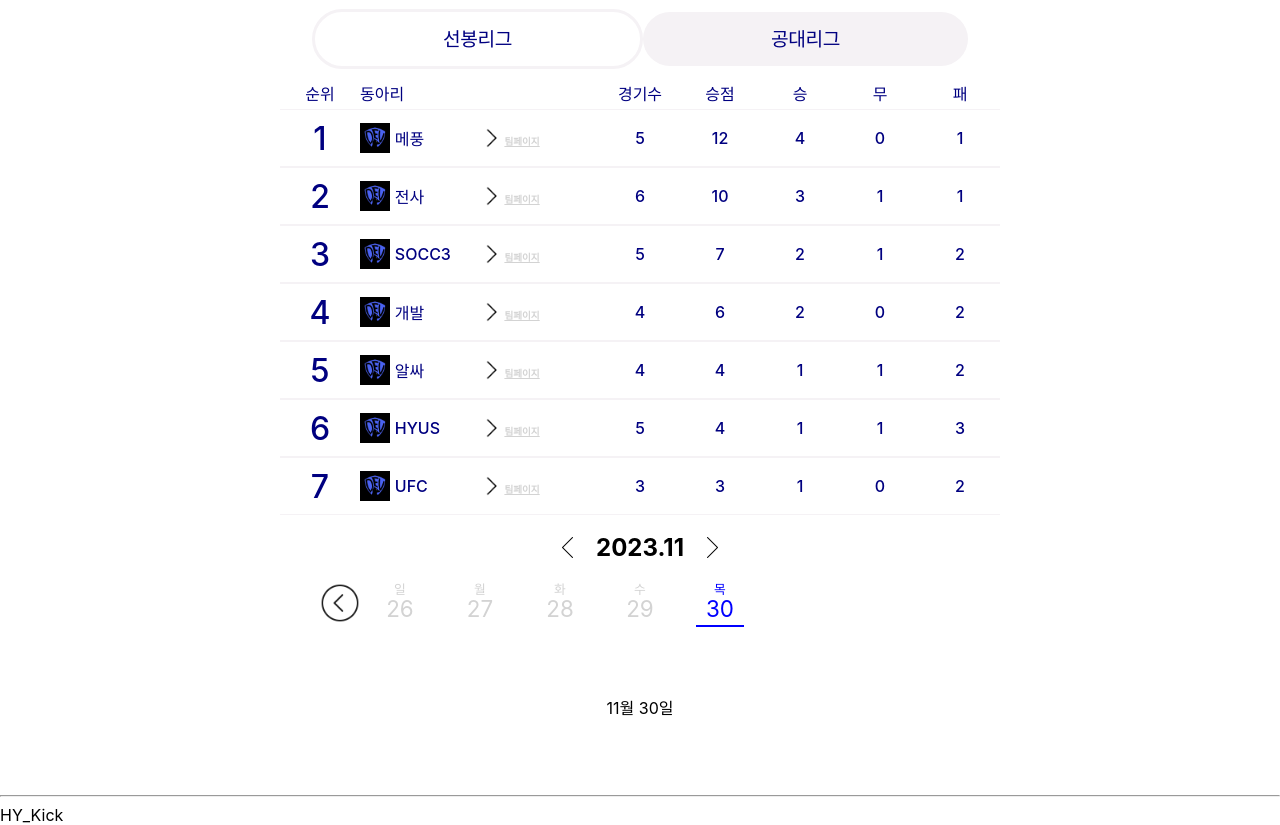
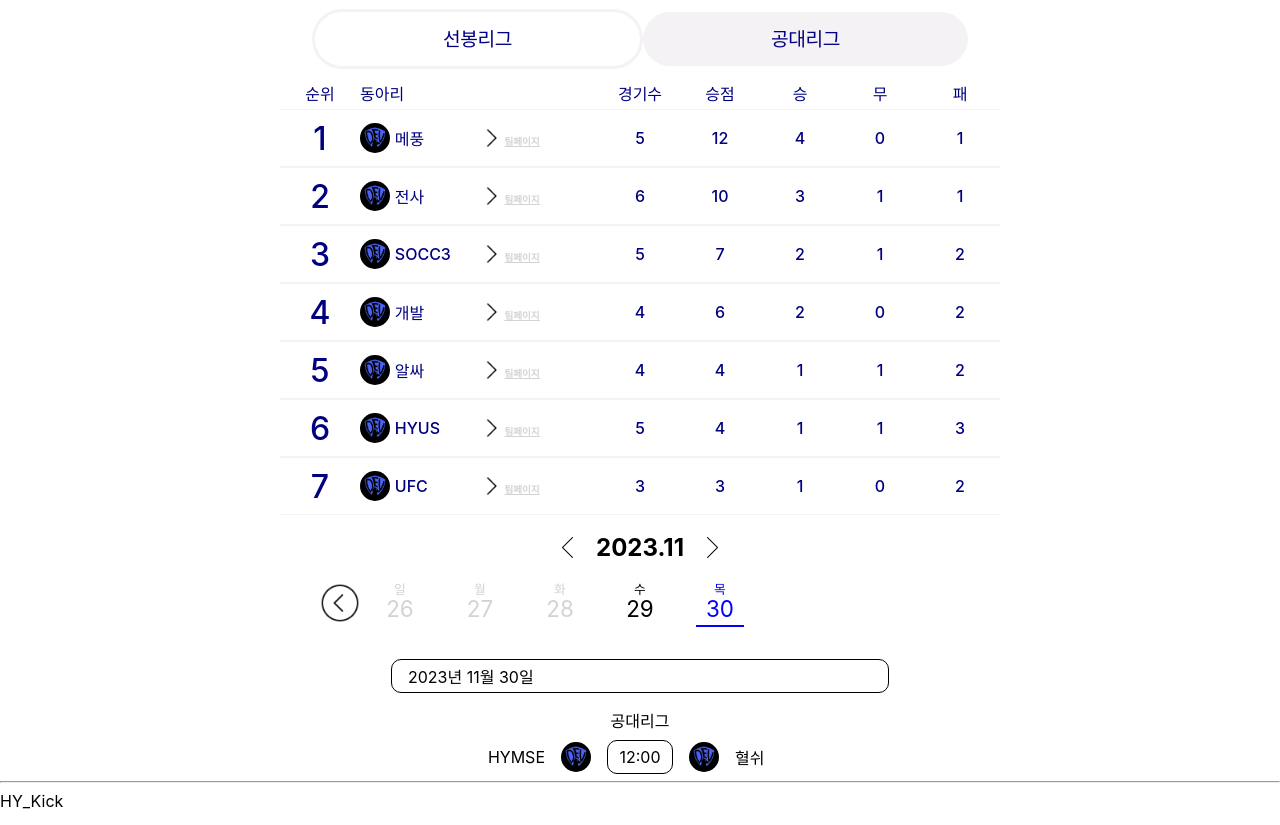
Before and after one commit to ludals/HY_kick, a React (Create React App) app in the folder my-app/: page /home in a window 1280 px wide. Shown: the part 905-1730 px from the top of the page. Built offline with nearby package versions, Linux system fonts and the light colour scheme.

Commit message:
Fix: Daily Schedule

```diff
--- a/my-app/src/component/matches.json
+++ b/my-app/src/component/matches.json
@@ -1,5 +1,26 @@
 {
   "match": [
+    {
+      "date": "2023-11-29",
+      "home": "HYMSE",
+      "away": "혈쉬",
+      "time": "12",
+      "league": "공대리그"
+    },
+    {
+      "date": "2023-11-30",
+      "home": "HYMSE",
+      "away": "혈쉬",
+      "time": "12",
+      "league": "공대리그"
+    },
+    {
+      "date": "2023-12-1",
+      "home": "HYMSE",
+      "away": "혈쉬",
+      "time": "12",
+      "league": "공대리그"
+    },
     {
       "date": "2023-9-4",
       "home": "HYMSE",
@@ -30,21 +51,21 @@
     },
     {
       "date": "2023-9-8",
-      "home": "SHINHWA",
+      "home": "신화",
       "away": "포유",
       "time": "12",
       "league": "공대리그"
     },
     {
       "date": "2023-9-8",
-      "home": "SHOOTTANK",
+      "home": "슈탱",
       "away": "LALA",
       "time": "13",
       "league": "공대리그"
     },
     {
       "date": "2023-10-4",
-      "home": "SHOOTTANK",
+      "home": "슈탱",
       "away": "혈쉬",
       "time": "12",
       "league": "공대리그"
@@ -52,7 +73,7 @@
     {
       "date": "2023-10-4",
       "home": "HYMSE",
-      "away": "SHINHWA",
+      "away": "신화",
       "time": "13",
       "league": "공대리그"
     },
--- a/my-app/src/component/rank/Ranktable.jsx
+++ b/my-app/src/component/rank/Ranktable.jsx
@@ -4,7 +4,7 @@ import arrow from "../../asset/right_arrow.png"
 import { Link } from "react-router-dom";
 import { useSelector } from "react-redux";
 
-const Ranktable = ({children}) => {
+const Ranktable = ({ children }) => {
   const teams = useSelector((state) => state.ranking.value)
   const teamDatas = (children === "선봉리그" ? teams.ranking.sunbong : teams.ranking.gongde);
   const teamPagePaths = {
@@ -12,19 +12,19 @@ const Ranktable = ({children}) => {
     '메풍': '/maepung',
     '전사': '/junsa',
     'SOCC3': '/socc3',
-        '알싸' : '/alssa',
-        'HYUS' : '/hyus',
-        'UFC' : '/ufc',
+    '알싸': '/alssa',
+    'HYUS': '/hyus',
+    'UFC': '/ufc',
 
     '슈탱': '/shootang',
-        'AUSOC' : '/ausoc',
-        'HYMSE' : '/hymse',
-        '신화' : '/sinhwa',
-        '포유' : '/foryou',
-        'LALA' : '/lala',
-        '혈쉬' : '/hyulshe',
+    'AUSOC': '/ausoc',
+    'HYMSE': '/hymse',
+    '신화': '/sinhwa',
+    '포유': '/foryou',
+    'LALA': '/lala',
+    '혈쉬': '/hyulshe',
   };
-    return(
+  return (
     <RankWrapper>
       <RankHeader>
         <span className="ranking">순위</span>
@@ -35,9 +35,9 @@ const Ranktable = ({children}) => {
         <span>무</span>
         <span>패</span>
       </RankHeader>
-            {teamDatas.map((teamData, index)=>(
+      {teamDatas.map((teamData, index) => (
         <RankBody key={index}>
-                        <span className="rank">{index+1}</span>
+          <span className="rank">{index + 1}</span>
           <span className="clubname">
             <img
               className="logo"
@@ -45,6 +45,7 @@ const Ranktable = ({children}) => {
               alt="logo"
               width={30}
               height={30}
+              style={{ borderRadius: "70%", overflow: "hidden" }}
             />
             <span>{teamData.name}</span>
             <Link to={teamPagePaths[teamData.name] || '/default'} className="link">
--- a/my-app/src/component/schedule/Schedule.jsx
+++ b/my-app/src/component/schedule/Schedule.jsx
@@ -6,6 +6,7 @@ import gotoRight from "../../asset/gotoRight.png"
 import arrowLeft from "../../asset/arrow_left.png"
 import arrowRight from "../../asset/arrow_right.png"
 import { useSelector } from "react-redux";
+import logo from "../team_image/gaebal.jpg";
 
 const initialState = {
   today: new Date(),
@@ -131,6 +132,11 @@ const Schedule = () => {
     setMatchInfo(matchInfo);
   }
 
+  useEffect(() => {
+    const matchInfo = loadMatchData(state.weekData.getFullYear(), state.weekData.getMonth() + 1, state.weekData.getDate());
+    setMatchInfo(matchInfo);
+  }, [])
+
 
   const prevMonth = () => {
     dispatch({ type: 'PREV_MONTH' });
@@ -163,19 +169,25 @@ const Schedule = () => {
         <img src={gotoRight} alt="gotoRight" className="nextWeek" onClick={nextWeek} />
       </WeekWrapper>
       <MatchWrapper>
-        <div>{state.clicked.month}월 {state.clicked.date}일</div>
+        <div className="dateInfo">{state.clicked.year}년 {state.clicked.month}월 {state.clicked.date}일</div>
         {
           matchInfo && matchInfo.map((value, index) => {
             return (
               <MatchView key={index}>
                 <div className="matchNum">
-                  <div>{index + 1}경기</div>
-                  <div>{value.league}</div>
+                  {/* <div>{index + 1}경기</div> */}
+                  <div className="leaguetype">{value.league}</div>
                 </div>
                 <div className="matchInfo">
-                  <div>{value.home}</div>
-                  <div>vs</div>
-                  <div>{value.away}</div>
+                  <div className="hometeam">{value.home}</div>
+                  <img src={logo} alt="logo"></img>
+                  {
+                    new Date(state.clicked.year, state.clicked.month - 1, state.clicked.date + 1) > new Date() ?
+                      <div className="versus">{value.time}:00</div>
+                      : <div className="versus">1:0</div>
+                  }
+                  <img src={logo} alt="logo"></img>
+                  <div className="awayteam">{value.away}</div>
                 </div>
               </MatchView>
             );
@@ -282,20 +294,37 @@ const DayWrapper = styled.div`
 `;
 const MatchWrapper = styled.div`
     width: 100%;
-    height: 10rem;
-    display: flex;
-    flex-direction: column;
-    justify-content: center;
-    align-items: center
-`;
-
-const MatchView = styled.div`
-    width: 50%;
-    height: 3rem;
+    height: auto;
     display: flex;
     flex-direction: column;
     justify-content: center;
     align-items: center;
+    .dateInfo{
+      width: 30rem;
+      height: 2rem;
+      margin-top: 2rem;
+      border: 1px solid black;
+      border-radius: 10px;
+      /* background: lightgrey; */
+      display: flex;
+      align-items: center;
+      padding-left: 1rem;
+      @media (max-width: 600px){
+        width: 20rem;
+      }
+    }
+`;
+
+const MatchView = styled.div`
+    width: 30rem;
+    height: 5rem;
+    display: flex;
+    flex-direction: column;
+    justify-content: center;
+    align-items: center;
+    @media (max-width: 600px){
+      width: 20rem;
+    }
     .matchNum{
         width: 100%;
         display: flex;
@@ -303,12 +332,45 @@ const MatchView = styled.div`
         align-items: center;
         gap: 1rem;
     }
+    .leaguetype{
+      width: 100%;
+      height: 2rem;
+      margin-top: 1rem;
+      display: flex;
+      justify-content: center;
+    }
     .matchInfo{
         width: 100%;
         display: flex;
         justify-content: center;
         align-items: center;
         gap: 1rem;
+        img{
+          width: 30px;
+          height: 30px;
+          border-radius: 70%;
+          overflow: hidden;
+        }
+        .hometeam{
+          width: 5rem;
+          display: flex;
+          justify-content: end;
+        }
+        .awayteam{
+          width: 5rem;
+          display: flex;
+          justify-content: start;
+        }
+        .versus{
+          width: 4rem;
+          height: 2rem;
+          display: flex;
+          justify-content: center;
+          align-items: center;
+          border : 1px solid black;
+          border-radius: 10px;
+          /* background: navy; */
+        }
     }
 `;
 
```
Lines whose indentation alone changed are shown as unchanged.
